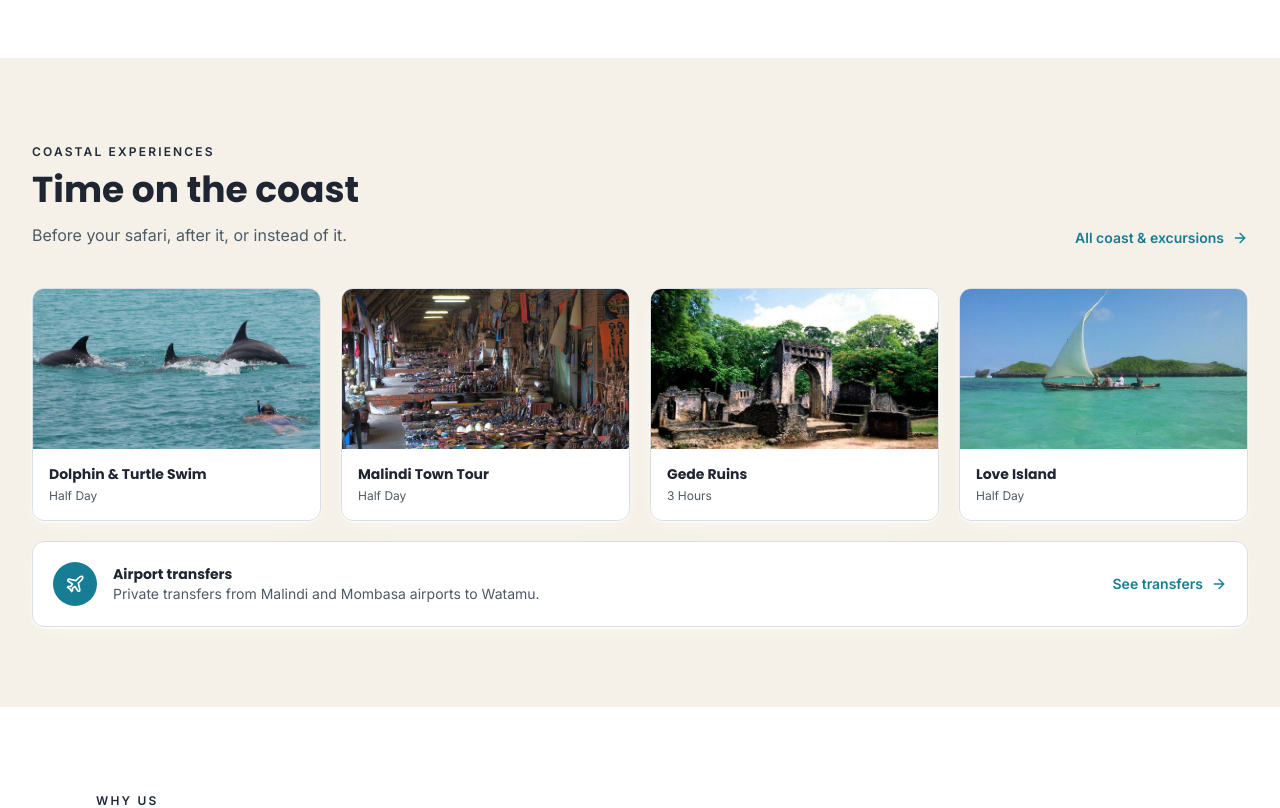
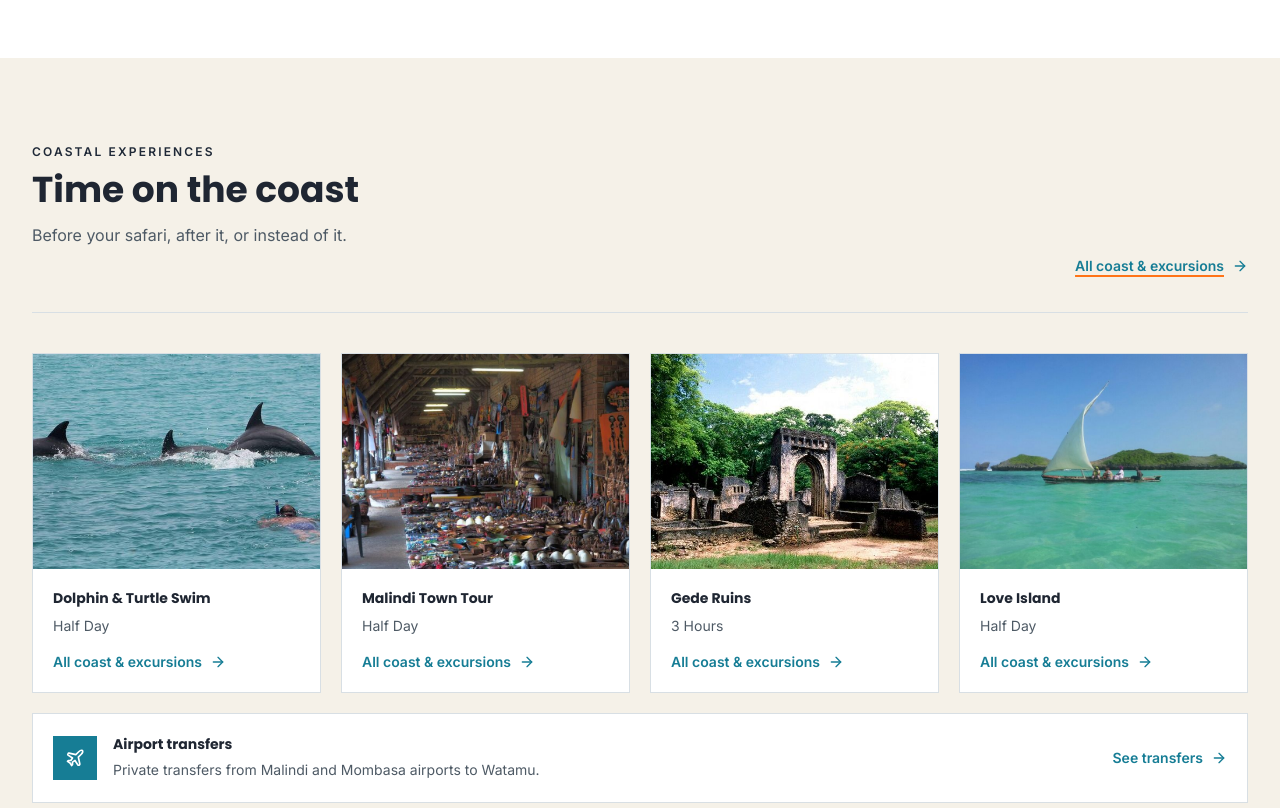
Before and after one commit to Sheddymae/bahari-asili-safaris, a Next.js app: page / in a window 1280 px wide. Shown: the part 2560-3368 px from the top of the page. Built offline with nearby package versions, Linux system fonts and the light colour scheme; no server answers.

Commit message:
Polish coastal excursion cards and responsive spacing

```diff
--- a/components/home/HomeCoast.tsx
+++ b/components/home/HomeCoast.tsx
@@ -22,12 +22,34 @@ export default function HomeCoast() {
   const byId = new Map(available.map((e) => [e.id, e]));
   const featured = [...FEATURED_IDS.map((id) => byId.get(id)).filter((e): e is Excursion => Boolean(e)), ...available.filter((e) => !FEATURED_IDS.includes(e.id))].slice(0, 4);
   return (
-    <section aria-labelledby="home-coast-title" className="bg-sand-50 py-16 lg:py-20">
+    <section aria-labelledby="home-coast-title" className="bg-sand-50 py-14 sm:py-16 lg:py-20">
       <div className="mx-auto max-w-7xl px-4 sm:px-6 lg:px-8">
-        <div className="flex flex-col gap-4 sm:flex-row sm:items-end sm:justify-between"><SectionHeader kicker={c.coast.kicker} title={c.coast.title} sub={c.coast.sub} /><Link href="/excursions" className="mb-10 inline-flex shrink-0 items-center gap-2 font-inter text-sm font-semibold text-ocean-700 hover:text-ocean-800">{c.coast.seeAll} <ArrowRight className="h-4 w-4 rtl:rotate-180" /></Link></div>
+        <div className="mb-8 flex flex-col gap-4 border-b border-border pb-6 sm:mb-10 sm:flex-row sm:items-end sm:justify-between sm:gap-6">
+          <SectionHeader kicker={c.coast.kicker} title={c.coast.title} sub={c.coast.sub} />
+          <Link href="/excursions" className="mb-0 inline-flex min-h-11 w-fit shrink-0 items-center gap-2 font-inter text-sm font-semibold text-ocean-700 underline decoration-[var(--brand-secondary)] decoration-2 underline-offset-4 hover:text-ocean-800 focus-visible:outline-none focus-visible:ring-2 focus-visible:ring-ocean-600">
+            {c.coast.seeAll} <ArrowRight className="h-4 w-4 rtl:rotate-180" aria-hidden="true" />
+          </Link>
+        </div>
         <span id="home-coast-title" className="sr-only">{c.coast.title}</span>
-        <div className="grid gap-5 sm:grid-cols-2 lg:grid-cols-4">{featured.map((excursion) => <Link key={excursion.id} href={`/excursions/${excursion.id}`} className="group overflow-hidden rounded-xl border border-border bg-white shadow-card focus:outline-none focus-visible:ring-2 focus-visible:ring-ocean-600"><div className="relative h-40"><Image src={excursion.image} alt="" fill sizes="(max-width: 640px) 100vw, (max-width: 1024px) 50vw, 25vw" className="object-cover transition-transform duration-500 group-hover:scale-105" /></div><div className="p-4"><h3 className="font-poppins text-sm font-bold leading-snug text-foreground">{locale === 'it' ? excursion.nameIt : excursion.name}</h3><p className="mt-1 font-inter text-xs text-muted-foreground">{excursion.duration}</p></div></Link>)}</div>
-        <Link href="/transfers" className="mt-5 flex items-center gap-4 rounded-xl border border-border bg-white p-5 shadow-card hover:border-ocean-300 focus:outline-none focus-visible:ring-2 focus-visible:ring-ocean-600"><span className="flex h-11 w-11 shrink-0 items-center justify-center rounded-full bg-ocean-700 text-white"><Plane className="h-5 w-5" /></span><span className="min-w-0 flex-1"><span className="block font-poppins text-sm font-bold text-foreground">{c.coast.transfersTitle}</span><span className="block font-inter text-sm text-muted-foreground">{c.coast.transfersBody}</span></span><span className="hidden items-center gap-2 font-inter text-sm font-semibold text-ocean-700 sm:inline-flex">{c.coast.seeTransfers} <ArrowRight className="h-4 w-4 rtl:rotate-180" /></span></Link>
+        <div className="grid grid-cols-1 gap-4 sm:grid-cols-2 sm:gap-5 lg:grid-cols-4">
+          {featured.map((excursion) => (
+            <Link key={excursion.id} href={`/excursions/${excursion.id}`} className="group flex min-w-0 flex-col overflow-hidden border border-border bg-white transition-shadow duration-200 hover:shadow-[var(--shadow-lg)] focus:outline-none focus-visible:ring-2 focus-visible:ring-ocean-600">
+              <div className="relative aspect-[4/3] w-full overflow-hidden bg-sand-100">
+                <Image src={excursion.image} alt="" fill sizes="(max-width: 640px) 100vw, (max-width: 1024px) 50vw, 25vw" className="object-cover transition-transform duration-500 group-hover:scale-[1.04]" />
+              </div>
+              <div className="flex flex-1 flex-col p-4 sm:p-5">
+                <h3 className="font-poppins text-sm font-bold leading-snug text-foreground">{locale === 'it' ? excursion.nameIt : excursion.name}</h3>
+                <p className="mt-2 text-sm leading-5 text-muted-foreground">{excursion.duration}</p>
+                <span className="mt-4 inline-flex items-center gap-2 font-inter text-sm font-semibold text-ocean-700">{c.coast.seeAll} <ArrowRight className="h-4 w-4 rtl:rotate-180" aria-hidden="true" /></span>
+              </div>
+            </Link>
+          ))}
+        </div>
+        <Link href="/transfers" className="mt-5 flex min-w-0 items-center gap-3 border border-border bg-white p-4 transition-colors hover:border-ocean-300 focus:outline-none focus-visible:ring-2 focus-visible:ring-ocean-600 sm:gap-4 sm:p-5">
+          <span className="flex h-11 w-11 shrink-0 items-center justify-center bg-ocean-700 text-white"><Plane className="h-5 w-5" aria-hidden="true" /></span>
+          <span className="min-w-0 flex-1"><span className="block font-poppins text-sm font-bold text-foreground">{c.coast.transfersTitle}</span><span className="mt-1 block break-words font-inter text-sm leading-6 text-muted-foreground">{c.coast.transfersBody}</span></span>
+          <span className="hidden shrink-0 items-center gap-2 font-inter text-sm font-semibold text-ocean-700 sm:inline-flex">{c.coast.seeTransfers} <ArrowRight className="h-4 w-4 rtl:rotate-180" aria-hidden="true" /></span>
+        </Link>
       </div>
     </section>
   );
```
